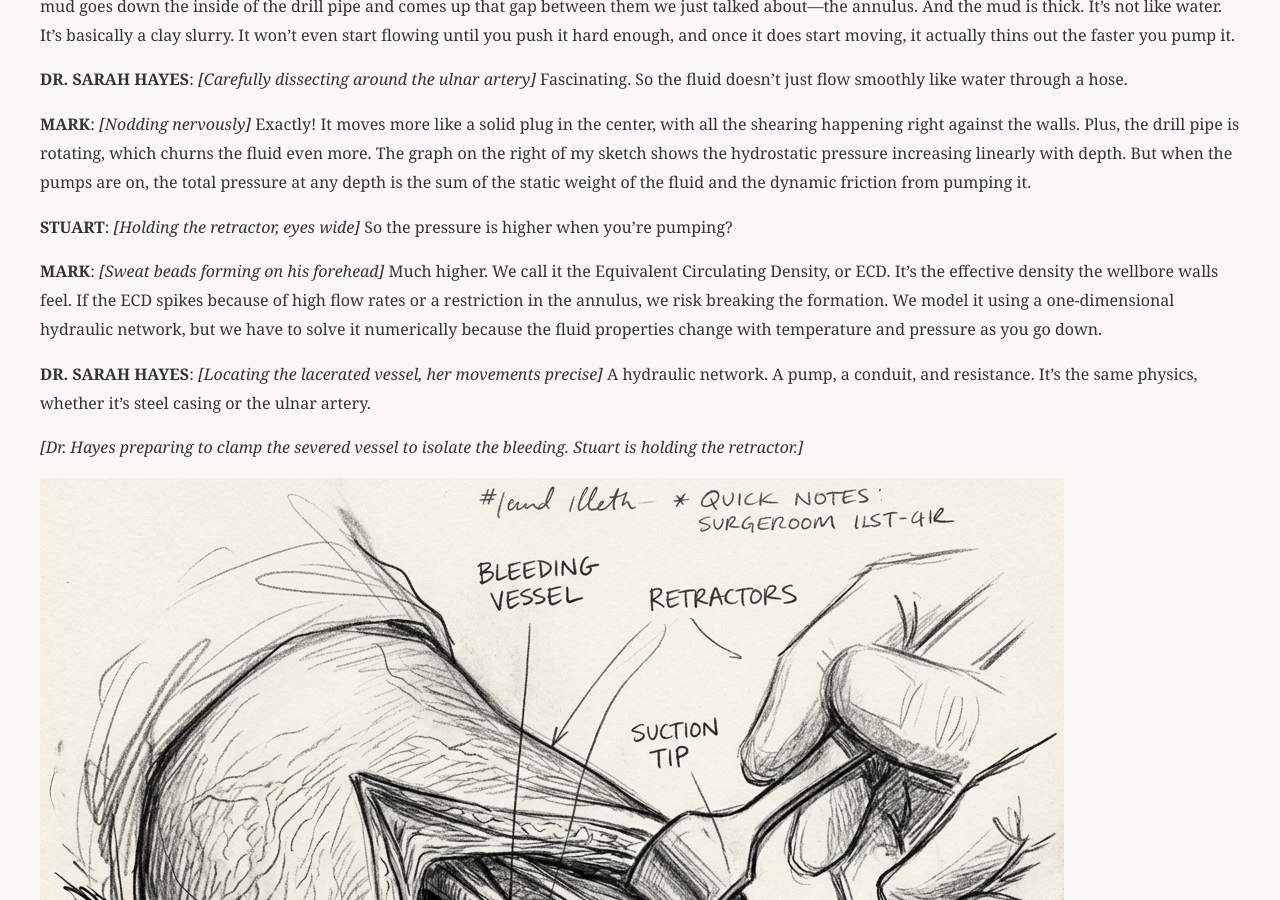
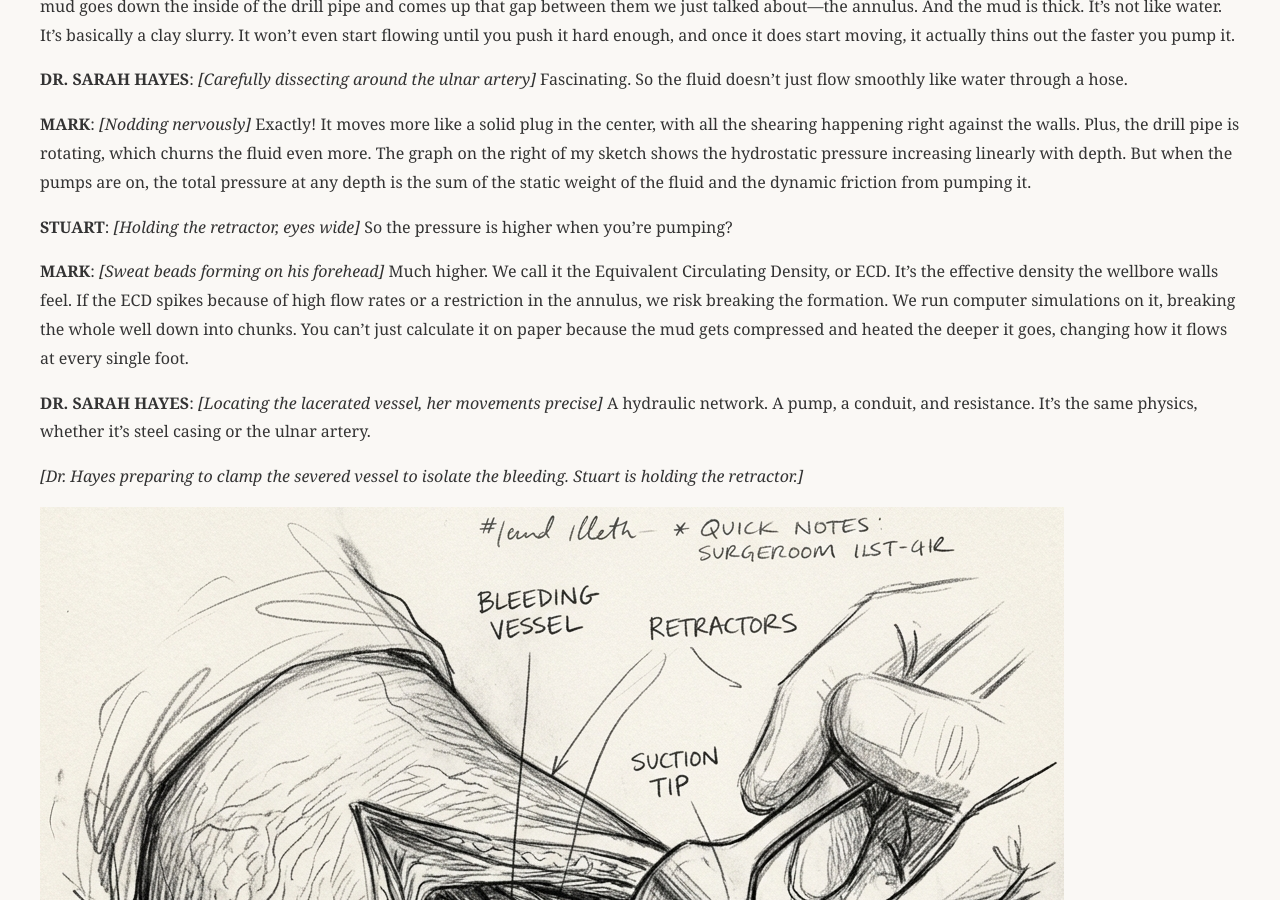
Before and after one commit to jmalicki/pulses-and-pathways, a Jekyll site: the page built from act_1_the_bedside_question.md, in a window 1280 px wide and 900 px high, scrolled down 3696 px. Built offline with Jekyll 4.4.1, drawn with Linux system fonts in a browser that asks for light colours; our own code applies the rules of GitHub Pages for plain Markdown files.

Commit message:
Make Mark's dialogue less academic and more conversational regarding hydraulic networks

```diff
--- a/act_1_the_bedside_question.md
+++ b/act_1_the_bedside_question.md
@@ -62,7 +62,7 @@
 
 **STUART**: *[Holding the retractor, eyes wide]* So the pressure is higher when you're pumping?
 
-**MARK**: *[Sweat beads forming on his forehead]* Much higher. We call it the Equivalent Circulating Density, or ECD. It's the effective density the wellbore walls feel. If the ECD spikes because of high flow rates or a restriction in the annulus, we risk breaking the formation. We model it using a one-dimensional hydraulic network, but we have to solve it numerically because the fluid properties change with temperature and pressure as you go down.
+**MARK**: *[Sweat beads forming on his forehead]* Much higher. We call it the Equivalent Circulating Density, or ECD. It's the effective density the wellbore walls feel. If the ECD spikes because of high flow rates or a restriction in the annulus, we risk breaking the formation. We run computer simulations on it, breaking the whole well down into chunks. You can't just calculate it on paper because the mud gets compressed and heated the deeper it goes, changing how it flows at every single foot.
 
 **DR. SARAH HAYES**: *[Locating the lacerated vessel, her movements precise]* A hydraulic network. A pump, a conduit, and resistance. It's the same physics, whether it's steel casing or the ulnar artery.
 
```
Also changed, not shown: index.md (+1 -1 lines).
